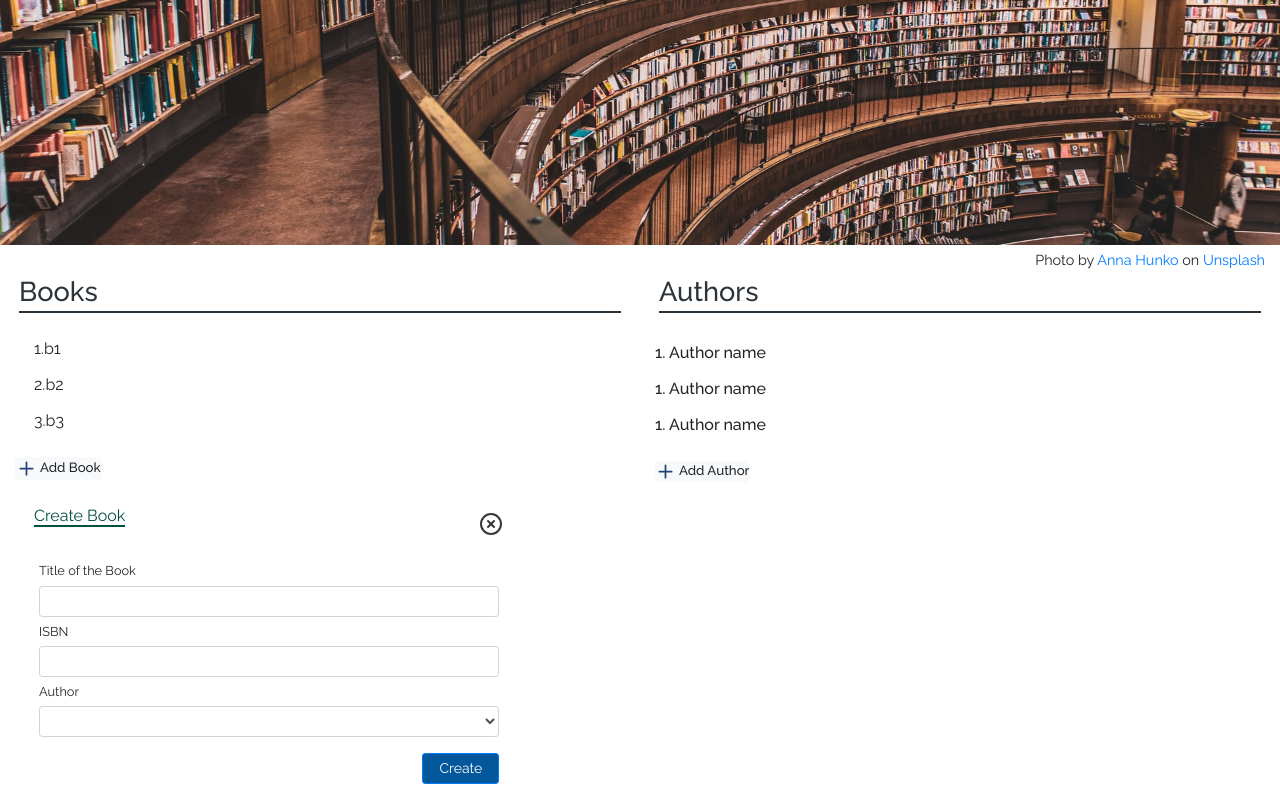
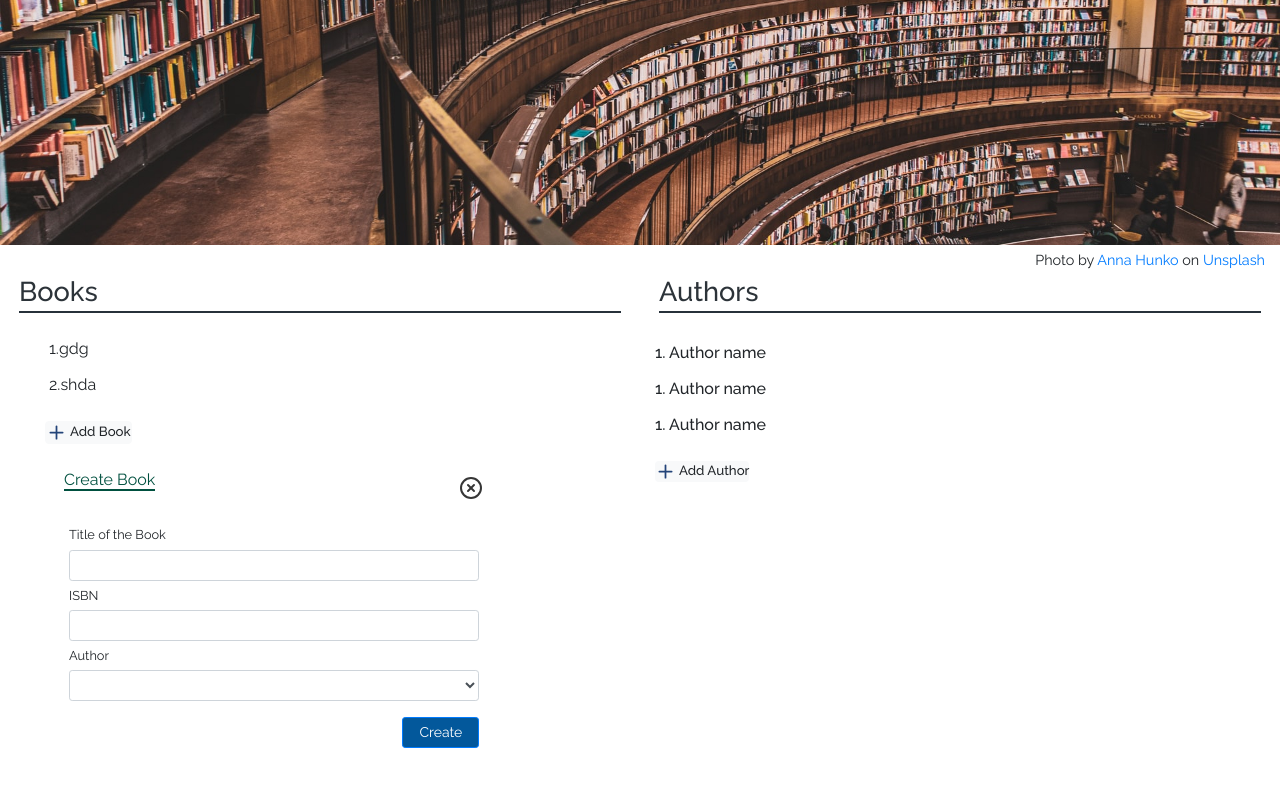
Before and after one commit to proCodersReact/library-app, a React (Create React App) app: page / in a window 1280 px wide. Shown: the part 250-1050 px from the top of the page. After the commit the page ends 1014 px from the top, so only its background shows below. Built offline with nearby package versions, Linux system fonts and the light colour scheme.

Commit message:
Book create and Book delete

```diff
--- a/src/components/BookList/Book.tsx
+++ b/src/components/BookList/Book.tsx
@@ -1,47 +1,95 @@
-import { Col, Row } from "react-bootstrap";
-import React from "react";
-import { Edit, Trash2 } from "react-feather";
+import { Col, Row, Container, Form, Button } from "react-bootstrap";
+import React, { useState } from 'react';
+import { Edit, Trash2, XCircle, Plus } from "react-feather";
 
-class Book extends React.Component<{}, any>{
-    constructor(props: string) {
-        super(props);
-        this.state = {
-            count: 0,
-            books: ['b1', 'b2', 'b3']
-        };
-        this.increase = this.increase.bind(this);
-        this.delete = this.delete.bind(this);
+
+
+const Book = () => {
+    const [books, setBooks] = useState(['gdg','shda']);
+    const [text, setText] = useState('');
+
+
+
+    function createBooks() {
+        let newState = [...books, text];
+        setBooks(newState)
+        let t = ''
+        setText(t)
     }
 
-    increase() {
-        this.setState({ count: this.state.count + 1 });
+    function deleteBooks(name:string) {
+        let newState = books.filter((el: string) => el !== name);
+        setBooks(newState)
+
     }
 
-    delete(id: string) {
-        this.setState((prevState: any) => ({
-            books: prevState.books.filter((el: string) => el !== id)
-        }));
-    }
-    render() {
-        if(this.state.books.length ===0){
-            return(<p>No books to show</p>)
-        }
-        else{
-            return (
-                this.state.books.map((book: string, index: number) =>
+    return (
+        <Container>
+            {
+                books.map((book: string, index: number) =>
                     <Row className='pl-1 pr-3 mt-1 book' key={index}>
                         <Col xs={8}  ><label >{index + 1}.{book}</label></Col>
                         <Col xs={4}>
                             <Row className='justify-content-end btn-options'>
                                 <Col xs={1} className='text-center text-warning clickBtn'><Edit size='20' /></Col>
-                                <Col xs={1} className='text-center text-danger clickBtn'><Trash2 size='20' onClick={() => this.delete(book)} /></Col>
+                                <Col xs={1} className='text-center text-danger clickBtn'><Trash2 size='20'
+                                onClick={() => deleteBooks(book)}/></Col>
                             </Row>
                         </Col>
                     </Row>)
-            )
-        }
+            }
+            <Row className='mx-0 mt-3 mb-4 add-btn'>
+                <Button variant='light' className="text-right p-0 flex-row"><Plus size={21} color='#234479' />   Add Book</Button>
+            </Row>
+            <Col className='p-0' sm={10}>
+                <Row className=' pb-1 mb-3 mx-1'>
+                    <Col sm={10}>
+                        <span className='add-book-title pt-2'>
+                            Create Book
+                            </span>
+                    </Col>
+                    <Col className='closeBtn text-right p-0' sm={2}>
+                        <XCircle color='#363636' className='mt-2 mr-3' />
+                    </Col>
+                </Row>
 
-    }
+
+                <Form className='mx-4'>
+                <Form.Group>
+                    <Form.Row>
+                        <Form.Label column="sm" lg={12} className='label'>
+                            Title of the Book
+                        </Form.Label>
+                        <Col sm={12}>
+                            <Form.Control size="sm" type="text" value={text} onChange={e => setText(e.target.value)}/>
+                        </Col>
+                        <Form.Label column="sm" lg={12} className='label'>
+                            ISBN
+                        </Form.Label>
+                        <Col sm={12}>
+                            <Form.Control size="sm" type="text"/>
+                        </Col>
+                        <Form.Label column="sm" lg={12} className='label'>
+                            Author
+                        </Form.Label>
+                        <Col sm={12}>
+                            <Form.Control size="sm" as="select">
+                            </Form.Control>
+                        </Col>
+                    </Form.Row>
+                </Form.Group>
+                <Col className='text-right mb-3 p-0' sm={12}>
+                    <Button variant="primary" size="sm" className='create-btn px-3' onClick={() => createBooks()}>
+                        Create
+                    </Button>
+                </Col>
+            </Form>
+
+
+
+            </Col>
+        </Container>
+    )
 }
 
 export default Book;
--- a/src/components/BookList/BookListArea.tsx
+++ b/src/components/BookList/BookListArea.tsx
@@ -1,8 +1,8 @@
 import React from 'react';
-import {Button, Container, Row,Col} from "react-bootstrap";
+import {Container, Row,Col} from "react-bootstrap";
 import Book from "./Book";
-import {Plus} from "react-feather";
-import BookListForm from "./BookListForm";
+//import {Plus} from "react-feather";
+//import BookListForm from "./BookListForm";
 
 const BookListArea: React.FC = () => {
     return (
@@ -13,12 +13,7 @@ const BookListArea: React.FC = () => {
             <Col className='mt-2'>
                 <Book/>
             </Col>
-            <Row className='mx-0 mt-3 mb-4 add-btn'>
-                <Button variant='light' className="text-right p-0 flex-row"><Plus size={21} color='#234479'/>   Add Book</Button>
-            </Row>
-            <Col className='p-0 m-0'>
-                <BookListForm/>
-            </Col>
+
         </Container>
     );
 };
```
